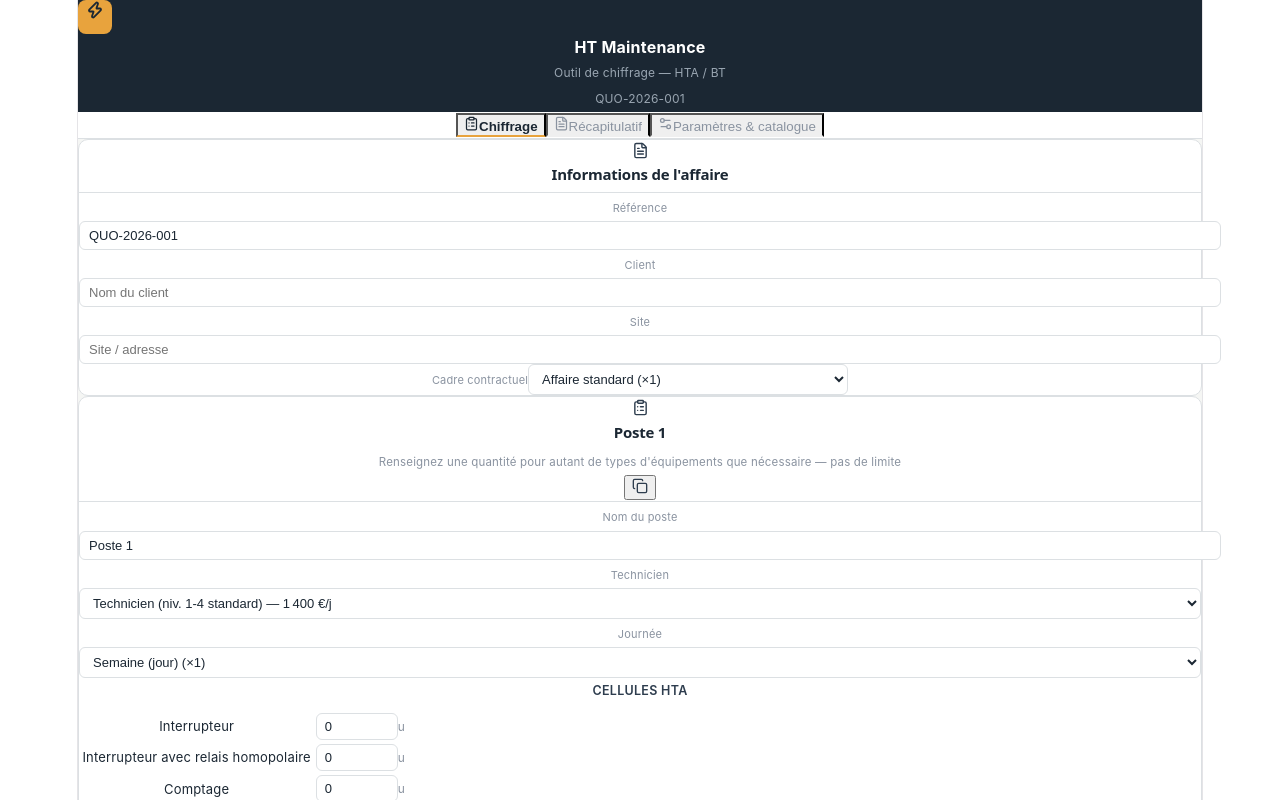
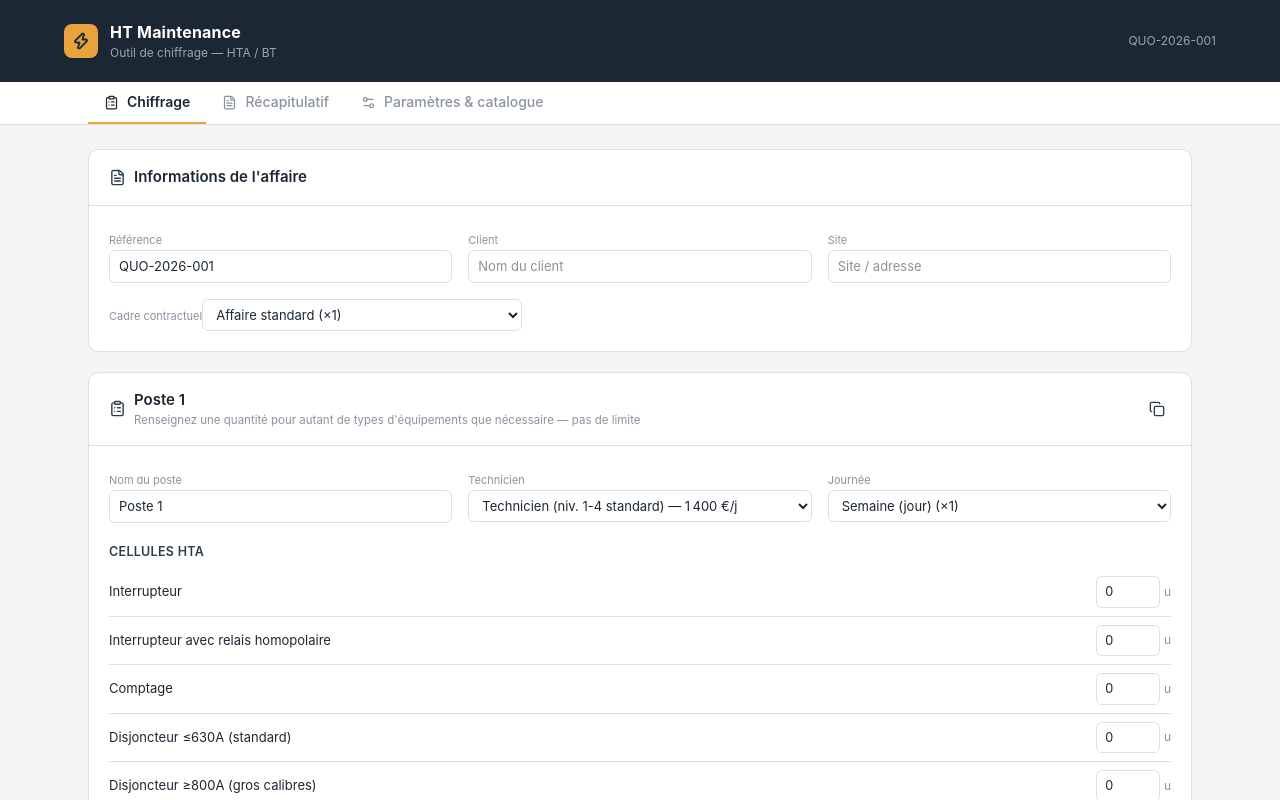
Before and after one commit to thomasheitmann-beep/HT-Chiffrage, a React (Vite) app: page / in a window 1280 px wide. Shown: the top 800 px of the page. Built offline with nearby package versions, Linux system fonts and the light colour scheme.

Commit message:
Fix: plugin Tailwind manquant dans vite.config.js

```diff
--- a/src/index.css
+++ b/src/index.css
@@ -1,111 +1 @@
-:root {
-  --text: #6b6375;
-  --text-h: #08060d;
-  --bg: #fff;
-  --border: #e5e4e7;
-  --code-bg: #f4f3ec;
-  --accent: #aa3bff;
-  --accent-bg: rgba(170, 59, 255, 0.1);
-  --accent-border: rgba(170, 59, 255, 0.5);
-  --social-bg: rgba(244, 243, 236, 0.5);
-  --shadow:
-    rgba(0, 0, 0, 0.1) 0 10px 15px -3px, rgba(0, 0, 0, 0.05) 0 4px 6px -2px;
-
-  --sans: system-ui, 'Segoe UI', Roboto, sans-serif;
-  --heading: system-ui, 'Segoe UI', Roboto, sans-serif;
-  --mono: ui-monospace, Consolas, monospace;
-
-  font: 18px/145% var(--sans);
-  letter-spacing: 0.18px;
-  color-scheme: light dark;
-  color: var(--text);
-  background: var(--bg);
-  font-synthesis: none;
-  text-rendering: optimizeLegibility;
-  -webkit-font-smoothing: antialiased;
-  -moz-osx-font-smoothing: grayscale;
-
-  @media (max-width: 1024px) {
-    font-size: 16px;
-  }
-}
-
-@media (prefers-color-scheme: dark) {
-  :root {
-    --text: #9ca3af;
-    --text-h: #f3f4f6;
-    --bg: #16171d;
-    --border: #2e303a;
-    --code-bg: #1f2028;
-    --accent: #c084fc;
-    --accent-bg: rgba(192, 132, 252, 0.15);
-    --accent-border: rgba(192, 132, 252, 0.5);
-    --social-bg: rgba(47, 48, 58, 0.5);
-    --shadow:
-      rgba(0, 0, 0, 0.4) 0 10px 15px -3px, rgba(0, 0, 0, 0.25) 0 4px 6px -2px;
-  }
-
-  #social .button-icon {
-    filter: invert(1) brightness(2);
-  }
-}
-
-body {
-  margin: 0;
-}
-
-#root {
-  width: 1126px;
-  max-width: 100%;
-  margin: 0 auto;
-  text-align: center;
-  border-inline: 1px solid var(--border);
-  min-height: 100svh;
-  display: flex;
-  flex-direction: column;
-  box-sizing: border-box;
-}
-
-h1,
-h2 {
-  font-family: var(--heading);
-  font-weight: 500;
-  color: var(--text-h);
-}
-
-h1 {
-  font-size: 56px;
-  letter-spacing: -1.68px;
-  margin: 32px 0;
-  @media (max-width: 1024px) {
-    font-size: 36px;
-    margin: 20px 0;
-  }
-}
-h2 {
-  font-size: 24px;
-  line-height: 118%;
-  letter-spacing: -0.24px;
-  margin: 0 0 8px;
-  @media (max-width: 1024px) {
-    font-size: 20px;
-  }
-}
-p {
-  margin: 0;
-}
-
-code,
-.counter {
-  font-family: var(--mono);
-  display: inline-flex;
-  border-radius: 4px;
-  color: var(--text-h);
-}
-
-code {
-  font-size: 15px;
-  line-height: 135%;
-  padding: 4px 8px;
-  background: var(--code-bg);
-}
+@import "tailwindcss";
--- a/vite.config.js
+++ b/vite.config.js
@@ -1,7 +1,8 @@
+import { defineConfig } from 'vite'
 import react from '@vitejs/plugin-react'
-import { defineConfig } from 'vite'
+import tailwindcss from '@tailwindcss/vite'
 
 // https://vite.dev/config/
 export default defineConfig({
-  plugins: [react()],
+  plugins: [react(), tailwindcss()],
 })
```
Also changed, not shown: 1 other file (tests, documents, lock files or other folders).
